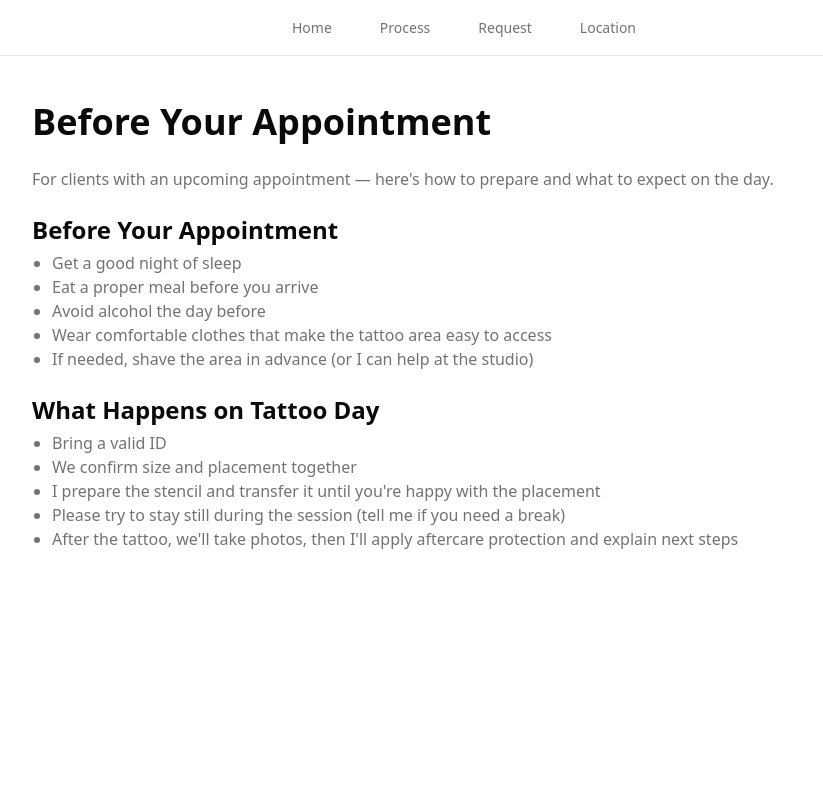
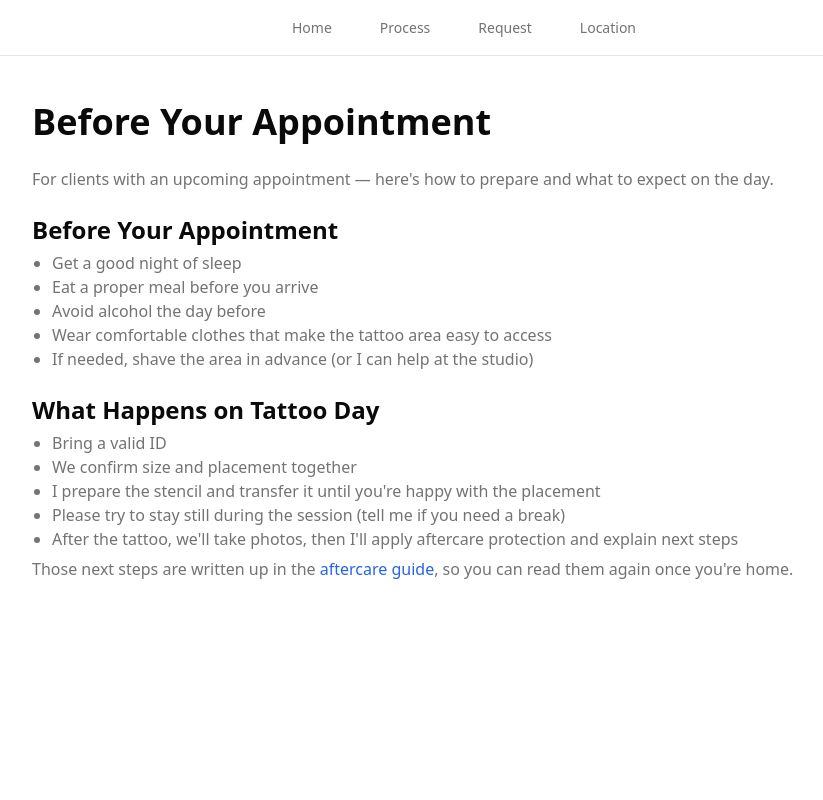
Before and after one commit to quterma/tattoo-request-app, a Next.js app: page /en/preparation in a window 1280 px wide. Shown: the top 800 px of the page, without its empty margins (176-999 px from the left). Built offline with nearby package versions, Linux system fonts and the light colour scheme.

Commit message:
feat(stage-6): item 13 — FS §6 acceptance sweep; C11 fix + FS amendments
13/13 criteria verify. C5 persistence closed by live submit PK79WU.
Cross-review consensus on a clean round 6 (7 findings, all accepted).

```diff
--- a/app/[locale]/(public)/aftercare/page.tsx
+++ b/app/[locale]/(public)/aftercare/page.tsx
@@ -1,4 +1,5 @@
 import { useTranslations } from "next-intl"
+import { Link } from "@/shared/i18n"
 import { Page, Section, Stack } from "@/shared/ui"
 
 export default function AftercarePage() {
@@ -36,6 +37,14 @@ export default function AftercarePage() {
         <Stack gap="gap-1.5">
           <h2>{t("healingTouchUps")}</h2>
           <ul className="list-disc ps-5">{bullets("healingTouchUpsItems")}</ul>
+          {/* Pointer only — the touch-up terms and pricing live exclusively on Process
+              (FS §5 canonical ownership; PROJECT_DECISIONS.md — "Content boundary for
+              Healing & touch-ups"). This link must never restate policy content. */}
+          <p className="text-muted-foreground">
+            {t.rich("touchUpsPolicyLink", {
+              touchups: (chunks) => <Link href="/process#touch-ups">{chunks}</Link>,
+            })}
+          </p>
         </Stack>
       </Section>
     </Page>
--- a/app/[locale]/(public)/preparation/page.tsx
+++ b/app/[locale]/(public)/preparation/page.tsx
@@ -1,4 +1,5 @@
 import { useTranslations } from "next-intl"
+import { Link } from "@/shared/i18n"
 import { Page, Section, Stack } from "@/shared/ui"
 
 export default function PreparationPage() {
@@ -36,6 +37,14 @@ export default function PreparationPage() {
         <Stack gap="gap-1.5">
           <h2>{t("tattooDay")}</h2>
           <ul className="list-disc ps-5">{bullets("tattooDayItems")}</ul>
+          {/* Continues the last bullet's "explain next steps" into the page that owns them.
+              Preparation stays appointment-prep only (FS §3.6): this carries no aftercare
+              content, it points at it. */}
+          <p className="text-muted-foreground">
+            {t.rich("aftercareLink", {
+              aftercare: (chunks) => <Link href="/aftercare">{chunks}</Link>,
+            })}
+          </p>
         </Stack>
       </Section>
     </Page>
--- a/app/[locale]/(public)/process/page.tsx
+++ b/app/[locale]/(public)/process/page.tsx
@@ -55,7 +55,7 @@ export default function ProcessPage() {
         </Stack>
       </Section>
 
-      <Section density="tight">
+      <Section id="touch-ups" density="tight" className="scroll-mt-20">
         <Stack gap="gap-1.5">
           <h2>{t("touchUps")}</h2>
           <p className="whitespace-pre-line text-muted-foreground">
--- a/src/shared/i18n/messages/en.json
+++ b/src/shared/i18n/messages/en.json
@@ -87,7 +87,8 @@
     "beforeAppointment": "Before Your Appointment",
     "beforeAppointmentItems": "Get a good night of sleep\nEat a proper meal before you arrive\nAvoid alcohol the day before\nWear comfortable clothes that make the tattoo area easy to access\nIf needed, shave the area in advance (or I can help at the studio)",
     "tattooDay": "What Happens on Tattoo Day",
-    "tattooDayItems": "Bring a valid ID\nWe confirm size and placement together\nI prepare the stencil and transfer it until you're happy with the placement\nPlease try to stay still during the session (tell me if you need a break)\nAfter the tattoo, we'll take photos, then I'll apply aftercare protection and explain next steps"
+    "tattooDayItems": "Bring a valid ID\nWe confirm size and placement together\nI prepare the stencil and transfer it until you're happy with the placement\nPlease try to stay still during the session (tell me if you need a break)\nAfter the tattoo, we'll take photos, then I'll apply aftercare protection and explain next steps",
+    "aftercareLink": "Those next steps are written up in the <aftercare>aftercare guide</aftercare>, so you can read them again once you're home."
   },
   "aftercare": {
     "title": "Aftercare",
@@ -95,7 +96,8 @@
     "aftercareInstructions": "Aftercare Instructions",
     "aftercareInstructionsItems": "You'll leave with a protective film (Second Skin)\nKeep it on for 3–7 days (minimum 3 days)\nAfter removal: wash gently with warm water\nApply a thin layer of unscented moisturizer (e.g. Bepanthen Plus, or similar)\nKeep the area clean and dry\nAvoid soaking (sea, pool, hot springs) for at least 3 weeks\nAvoid direct sunlight; use sunscreen once fully healed\nDo not scratch or pick flaking skin (pat gently if itchy)",
     "healingTouchUps": "Healing & Touch-Ups",
-    "healingTouchUpsItems": "Healing time varies: small tattoos may take ~2 weeks, larger pieces longer\nIf you notice unusual redness, heat, swelling, or persistent bleeding, contact a doctor\nTouch-ups are free within 3 months after your tattoo\nAfter 3 months, touch-ups are charged depending on what's needed"
+    "healingTouchUpsItems": "Healing time varies: small tattoos may take ~2 weeks, larger pieces longer\nIf you notice unusual redness, heat, swelling, or persistent bleeding, contact a doctor\nIf something needs a touch-up once it's healed, message me and we'll sort it out",
+    "touchUpsPolicyLink": "See the <touchups>touch-up policy</touchups> on the Process page."
   },
   "home": {
     "heroSpecialization": "Original tattoos inspired by Japanese painting and contemporary art — Tel Aviv",
```
Also changed, not shown: 16 other files (tests, documents, lock files or other folders).
